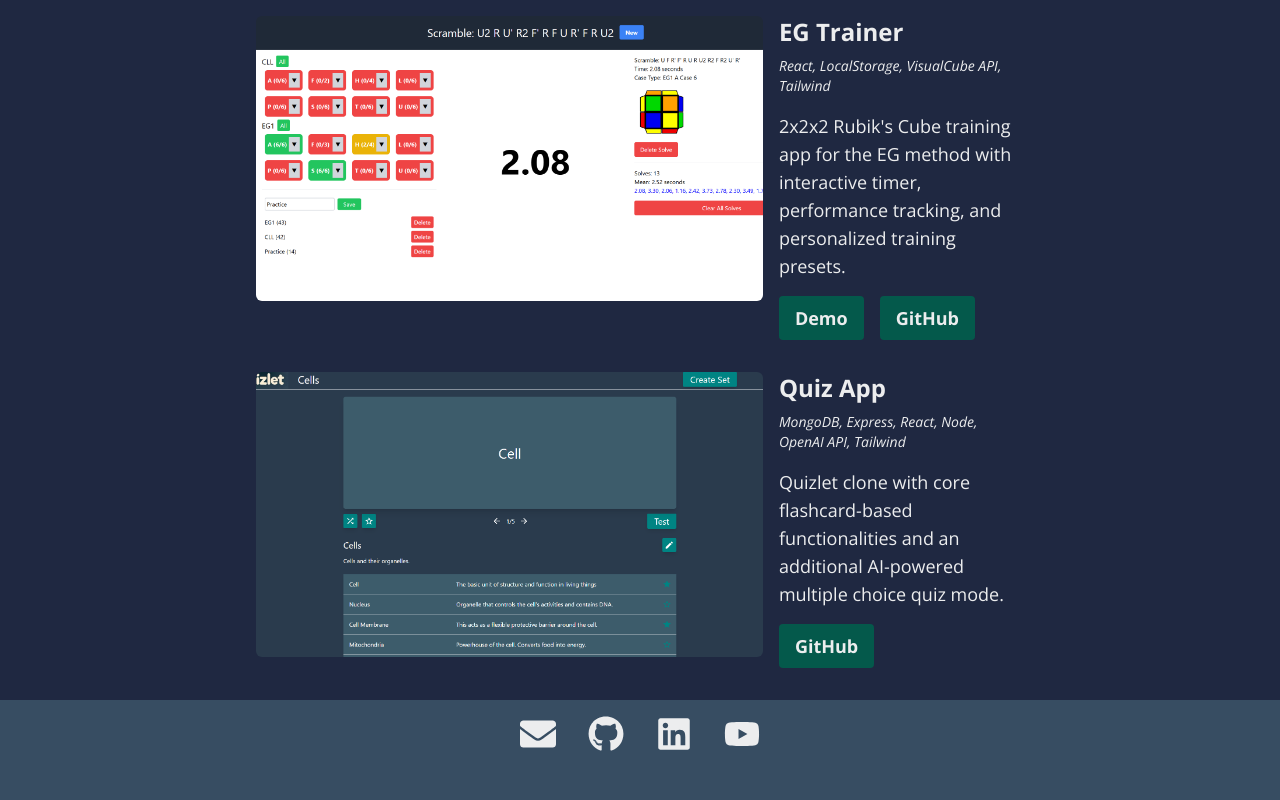
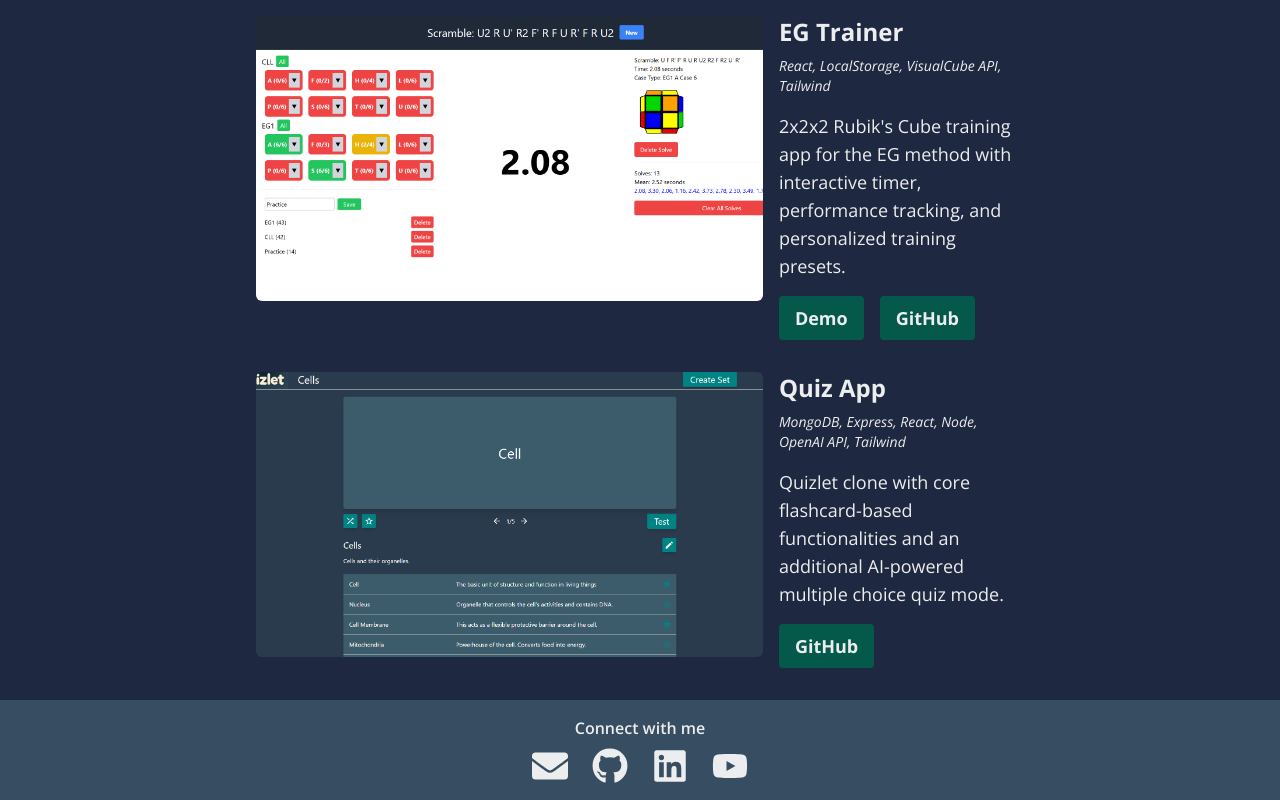
Before and after one commit to andlamb2002/portfolio, a React (Vite) app: page /portfolio in a window 1280 px wide. Shown: the part 2581-3381 px from the top of the page. Before the commit the page ends 3349 px from the top, so only its background shows below. Built offline with nearby package versions, Linux system fonts and the light colour scheme.

Commit message:
Footer message

```diff
--- a/src/Components/Footer.jsx
+++ b/src/Components/Footer.jsx
@@ -4,7 +4,8 @@ function Footer() {
     return (
         <footer className="bg-secondary">
             <div className="flex flex-col items-center p-4">
-                <ul className="flex text-4xl gap-x-8">
+                <p className="font-semibold">Connect with me</p>
+                <ul className="flex text-4xl gap-x-6 mt-2">
                 {socialLinks.map((link, index) => {
                     const Icon = link.icon;
                     const isMail = link.url.startsWith("mailto:");
```
